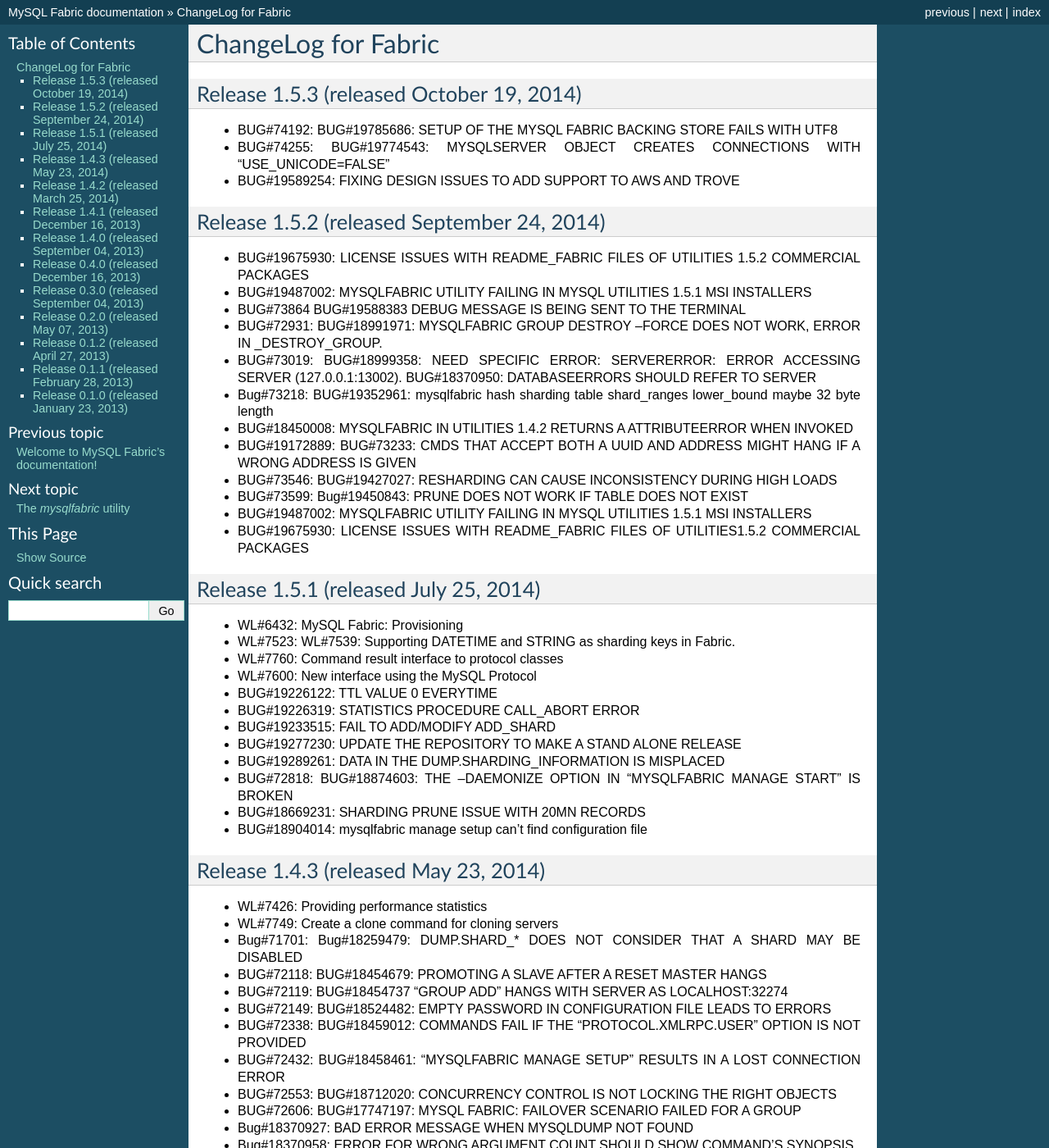
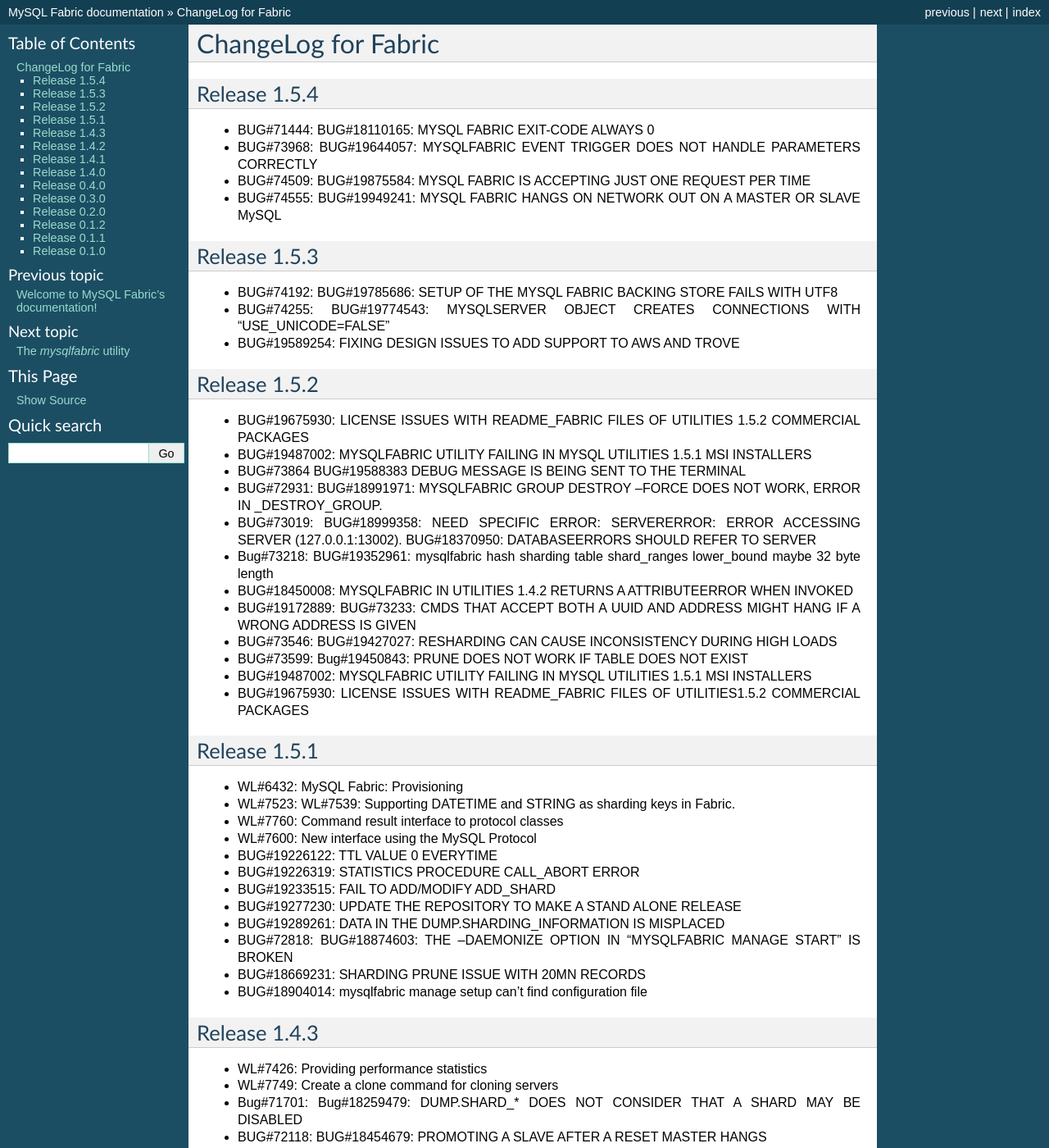
Before and after one commit to edrod77/mysql-fabric, a Sphinx documentation site: the page built from doc/source/CHANGELOG.rst, in a window 1280 px wide and 1400 px high. Shown: the whole window at 82% size. Built offline with Sphinx 7.4.7, drawn with Linux system fonts in a browser that asks for light colours; the version number could not be read and is left out; some of the changed text lies outside the part shown.

Commit message:
Releasing version 1.5.4

```diff
--- a/doc/source/CHANGELOG.rst
+++ b/doc/source/CHANGELOG.rst
@@ -3,8 +3,19 @@
 ####################
 
 
-Release 1.5.3 (released October 19, 2014)
------------------------------------------
+Release 1.5.4
+-------------
+
+* BUG#71444: BUG#18110165: MYSQL FABRIC EXIT-CODE ALWAYS 0
+* BUG#73968: BUG#19644057: MYSQLFABRIC EVENT TRIGGER DOES NOT HANDLE
+  PARAMETERS CORRECTLY
+* BUG#74509: BUG#19875584: MYSQL FABRIC IS ACCEPTING JUST ONE REQUEST
+  PER TIME
+* BUG#74555: BUG#19949241: MYSQL FABRIC HANGS ON NETWORK OUT ON A MASTER
+  OR SLAVE MySQL
+
+Release 1.5.3
+-------------
 
 * BUG#74192: BUG#19785686: SETUP OF THE MYSQL FABRIC BACKING STORE FAILS
   WITH UTF8
@@ -12,8 +23,8 @@
   "USE_UNICODE=FALSE"
 * BUG#19589254: FIXING DESIGN ISSUES TO ADD SUPPORT TO AWS AND TROVE
 
-Release 1.5.2 (released September 24, 2014)
--------------------------------------------
+Release 1.5.2
+-------------
 
 * BUG#19675930: LICENSE ISSUES WITH README_FABRIC FILES OF UTILITIES 1.5.2
   COMMERCIAL PACKAGES
@@ -39,8 +50,8 @@
 * BUG#19675930: LICENSE ISSUES WITH README_FABRIC FILES OF
   UTILITIES1.5.2 COMMERCIAL PACKAGES
 
-Release 1.5.1 (released July 25, 2014)
---------------------------------------
+Release 1.5.1
+-------------
 
 * WL#6432: MySQL Fabric: Provisioning
 * WL#7523: WL#7539: Supporting DATETIME and STRING as sharding keys in
@@ -57,8 +68,8 @@
 * BUG#18669231: SHARDING PRUNE ISSUE WITH 20MN RECORDS
 * BUG#18904014: mysqlfabric manage setup can't find configuration file
 
-Release 1.4.3 (released May 23, 2014)
--------------------------------------
+Release 1.4.3
+-------------
 
 * WL#7426: Providing performance statistics
 * WL#7749: Create a clone command for cloning servers
@@ -89,8 +100,8 @@
 * Bug#18824565: SHARD MOVE AND SPLIT FAILS IF PASSWORD IS PROVIDED FOR
   CLIENT IN FABRIC.CFG
 
-Release 1.4.2 (released March 25, 2014)
----------------------------------------
+Release 1.4.2
+-------------
 
 * WL#7388: Failover/Switchover based on unreliable failure detectors
 * WL#7455: Credentials for Fabric
@@ -110,8 +121,8 @@
 * BUG#18124108: BUG#71428: FABRIC.SERVER.SET_STATUS() IS INCONSISTENT
   WITH FABRIC.STORE.DUMP_SERVERS()
 
-Release 1.4.1 (released December 16, 2013)
-------------------------------------------
+Release 1.4.1
+-------------
 
 * HAM-364: test_promote (test_replication_events.py) is failing
 * WL#7401: Read only remote commands in Fabric should *NOT* pass through
@@ -130,8 +141,8 @@
 * Bug#17832848: BINARY DATA IN OUTPUT FROM STORE.DUMP_SHARD_INDEX ON
   HASH SHARD MAPPING
 
-Release 1.4.0 (released September 04, 2013)
--------------------------------------------
+Release 1.4.0
+-------------
 
 * HAM-8: Improved the test.py and made it support logging and external
   libraries such as mysql.connector.
@@ -233,8 +244,8 @@
 * WL#6424: Configuration File Handling
 * WL#6439: Sharding utility for offline sharding
 
-Release 0.4.0 (released December 16, 2013)
-------------------------------------------
+Release 0.4.0
+-------------
 
 * HAM-364: test_promote (test_replication_events.py) is failing
 * WL#7401: Read only remote commands in Fabric should *NOT* pass through
@@ -253,8 +264,8 @@
 * Bug#17832848: BINARY DATA IN OUTPUT FROM STORE.DUMP_SHARD_INDEX ON
   HASH SHARD MAPPING
 
-Release 0.3.0 (released September 04, 2013)
--------------------------------------------
+Release 0.3.0
+-------------
 
 * HAM-62: Define the appropriate concurrency control mechanism among
   procedures - Part II
@@ -308,8 +319,8 @@
 * HAM-340: Error executing mysqlfabric: Configuration file is not found
 * HAM-350: Add support to dump interfaces for HASH based sharding
 
-Release 0.2.0 (released May 07, 2013)
--------------------------------------
+Release 0.2.0
+-------------
 
 * HAM-59: Clean up replication and high availability functions.
 * HAM-63: Implement compensating operations (Part-III).
@@ -325,8 +336,8 @@
   sporadically
 * HAM-180: Remove non-existent paths in main.cfg
 
-Release 0.1.2 (released April 27, 2013)
----------------------------------------
+Release 0.1.2
+-------------
 
 * HAM-52: Mismatch between service and logging.
 * HAM-74: Add version checking
@@ -342,8 +353,8 @@
   from the group. HAM-113: Promote fails after a demote.
 * HAM-136: logger.setLevel("INFO") does not work with python 2.6
 
-Release 0.1.1 (released February 28, 2013)
-------------------------------------------
+Release 0.1.1
+-------------
 
 * HAM-42: Command-Line Interface Module.
 * HAM-70: Created commands for master group management
@@ -358,8 +369,8 @@
 * HAM-94: Mismatch between fabric and connector python
 * HAM-95: setup.py is only installing docs from the build/ direcotry
 
-Release 0.1.0 (released January 23, 2013)
------------------------------------------
+Release 0.1.0
+-------------
 
 * HAM-8: Improved the test.py and made it support logging and external
   libraries such as mysql.connector.
```
Also changed, not shown: 3 other files.
